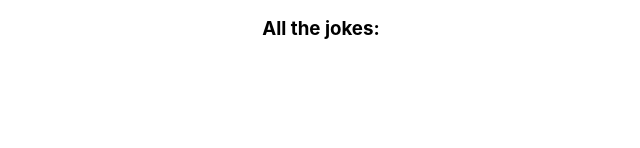
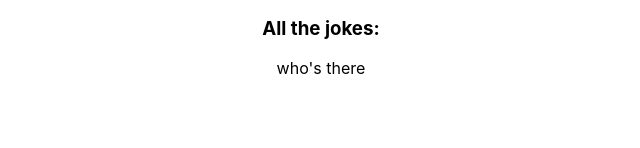
Before and after one commit to DigitalCraftsStudents/react-ajax-dadjokes, a React (Create React App) app: page / in a window 1280 px wide. Shown: the part 142-290 px from the top of the page, without its empty margins (319-959 px from the left). Built offline with nearby package versions, Linux system fonts and the light colour scheme; no server answers.

Commit message:
adds state for joke

```diff
--- a/src/App.js
+++ b/src/App.js
@@ -3,13 +3,18 @@ import Header from './Header';
 import JokeButton from './JokeButton';
 import JokesContainer from './JokesContainer';
 
-import { useEffect } from 'react';
+import { useState, useEffect } from 'react';
 
 function App() {
   // tells React to perform actions that
   // are not directly related to drawing.
   // aka "side effects"
-  //
+  // This is the equivalent of "window.onload".
+  // This side effect will run exactly 1 time, no matter
+  // how often React has to re-run the App() function to check
+  // if anything needs redrawing in the actual/live DOM on the page.
+  // This "calculation" and "reconciliation" process is known as
+  // React's Virtual DOM.
   useEffect(() => {
     async function getJoke() {
       // fetch the joke
@@ -26,11 +31,13 @@ function App() {
     getJoke();
   });
 
+  const [joke, setJoke] = useState("who's there");
+  console.log(`This is the joke in state: `, joke);
   return (
     <div className="App">
       <Header />
       <JokeButton />
-      <JokesContainer />
+      <JokesContainer joke={joke}/>
     </div>
   );
 }
--- a/src/JokesContainer.js
+++ b/src/JokesContainer.js
@@ -2,11 +2,11 @@
 import React from 'react';
 
 // 3. define
-function JokesContainer() {
+function JokesContainer(props) {
     return (
         <section>
             <h3>All the jokes:</h3>
-
+            <p>{props.joke}</p>
         </section>
     );
 }
```
